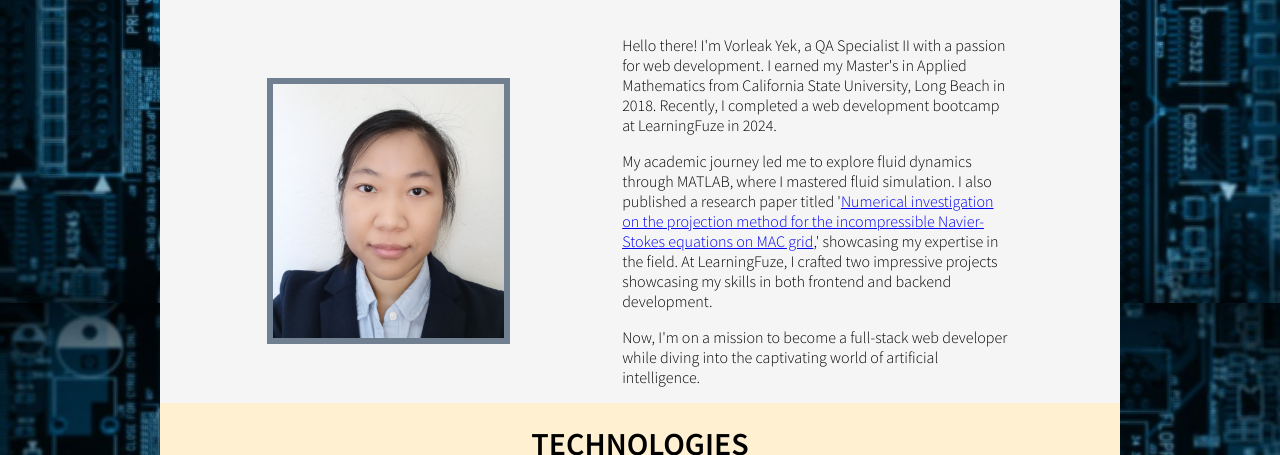
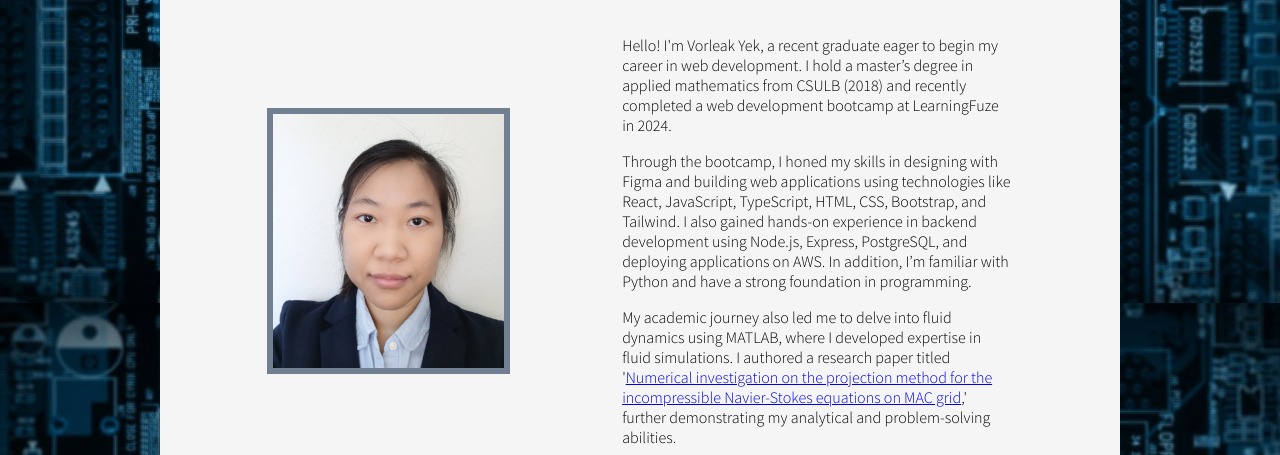
Before and after one commit to vorleakyek/my-portfolio, a website: page index.html in a window 1280 px wide. Shown: the part 497-952 px from the top of the page. Drawn offline with Linux system fonts and the light colour scheme.

Commit message:
update about me section

```diff
--- a/index.html
+++ b/index.html
@@ -27,17 +27,28 @@
       <h1 class="col-12">ABOUT ME</h1>
       <img class="col-3 about-image" src="assets/vorleak-yek.jpg" alt="Vorleak Yek Portrait">
       <div class="col-5 text-align-reset">
-        <p>Hello there! I'm Vorleak Yek, a QA Specialist II with a passion for web development. I earned my Master's in
-          Applied Mathematics from California State University, Long Beach in 2018. Recently, I completed a web
-          development bootcamp at LearningFuze in 2024.</p>
-        <p>My academic journey led me to explore fluid dynamics through MATLAB, where I mastered fluid simulation. I
-          also published a research paper titled '<a target="_blank"
+        <p>
+          Hello! I'm Vorleak Yek, a recent graduate eager to begin my career in web development. I hold a master’s degree in
+          applied mathematics from CSULB (2018) and recently completed a web development bootcamp at LearningFuze in
+          2024.
+        </p>
+        <p>
+          Through the bootcamp, I honed my skills in designing with Figma and building web applications using
+          technologies like
+          React, JavaScript, TypeScript, HTML, CSS, Bootstrap, and Tailwind. I also gained hands-on experience in
+          backend
+          development using Node.js, Express, PostgreSQL, and deploying applications on AWS. In addition, I’m familiar with
+          Python and have
+          a strong foundation in programming.
+        </p>
+        <p>My academic journey also led me to delve into fluid dynamics using MATLAB, where I developed expertise in
+          fluid
+          simulations. I authored a research paper titled '<a target="_blank"
             href="https://gradmath.org/wp-content/uploads/2020/10/Vorleak-Yek-GJM-2018.pdf">Numerical investigation on
-            the projection method for the incompressible Navier-Stokes equations on MAC grid</a>,' showcasing my
-          expertise in the field. At LearningFuze, I crafted two impressive projects showcasing my skills in both
-          frontend and backend development. </p>
-        <p>Now, I'm on a mission to become a full-stack web developer while diving into the captivating world of
-          artificial intelligence.</p>
+            the projection method for the incompressible Navier-Stokes equations on MAC grid</a>,' further demonstrating
+          my analytical and problem-solving abilities.
+        </p>
+
       </div>
       <div id="tech" class="row justify-evenly pb-50 tech-section">
         <h1 class="col-12">TECHNOLOGIES</h1>
@@ -65,7 +76,8 @@
             <div class="col-6 text-align-reset px-20">
               <p class="mt-0">
                 A full-stack e-commerce web application with a simple and intuitive interface, designed to make product
-                browsing seamless. Users can easily add items to their cart and complete online payments for a smooth shopping
+                browsing seamless. Users can easily add items to their cart and complete online payments for a smooth
+                shopping
                 experience.
               </p>
               <p><span class="bold">Technologies:</span> Node.js (Express), PostgreSQL, React.js, TypeScript, Tailwind,
@@ -81,20 +93,24 @@
           <div class="row mb-25 justify-center">
             <div class="col-3">
               <a href="http://ec2-204-236-133-145.us-west-1.compute.amazonaws.com/sign-up" target="_blank">
-                <img class="col-11" src="assets/Match-Master.png" alt="Match-Master" >
+                <img class="col-11" src="assets/Match-Master.png" alt="Match-Master">
               </a>
             </div>
             <div class="col-6 text-align-reset px-20">
               <p class="mt-0">
-                A full-stack Pokémon-themed matching card game app where users can log in and play across three difficulty levels.
-                Players can choose from three different card cover designs and compete to secure a spot on the top five leaderboard for
+                A full-stack Pokémon-themed matching card game app where users can log in and play across three
+                difficulty levels.
+                Players can choose from three different card cover designs and compete to secure a spot on the top five
+                leaderboard for
                 each level, showcasing the highest scores among all players.
               </p>
-              <p><span class="bold">Technologies:</span> Node.js (Express), PostgreSQL, React.js, TypeScript, React-Router, AWS
+              <p><span class="bold">Technologies:</span> Node.js (Express), PostgreSQL, React.js, TypeScript,
+                React-Router, AWS
               </p>
               <p>
                 <a class="margin-right" href="https://github.com/vorleakyek/match-master" target="_blank">GitHub</a>
-                <a href="http://ec2-204-236-133-145.us-west-1.compute.amazonaws.com/sign-up" target="_blank">Live Demo</a>
+                <a href="http://ec2-204-236-133-145.us-west-1.compute.amazonaws.com/sign-up" target="_blank">Live
+                  Demo</a>
               </p>
             </div>
           </div>
@@ -103,7 +119,7 @@
 
       <div id="projects-frontend" class="row justify-evenly projects-section">
         <div class="row flex-column">
-          <h2 class="bg-gray">Frontend:</h2>
+          <h2 class="bg-gray">Front-end:</h2>
           <div class="row mb-25 justify-center">
             <div class="col-3">
               <a href="https://vorleakyek.github.io/BoredNoMore/" target="_blank">
@@ -112,8 +128,10 @@
             </div>
             <div class="col-6 text-align-reset px-20">
               <p class="mt-0">
-                A front-end web application that helps users discover fun and exciting activities through a dynamic table of options and
-                a random activity generator for spontaneous suggestions. Users can search, filter, and save their favorite activities
+                A front-end web application that helps users discover fun and exciting activities through a dynamic
+                table of options and
+                a random activity generator for spontaneous suggestions. Users can search, filter, and save their
+                favorite activities
                 for easy access.
               </p>
               <p><span class="bold">Technologies:</span> Node.js (Express), PostgreSQL, React.js, TypeScript, Tailwind,
@@ -134,8 +152,10 @@
             </div>
             <div class="col-6 text-align-reset px-20">
               <p class="mt-0">
-                A front-end web application designed for coders to document their daily coding journey. Users can create notes with a
-                title, image, and detailed description, as well as edit or delete entries, offering a simple and organized way to track
+                A front-end web application designed for coders to document their daily coding journey. Users can create
+                notes with a
+                title, image, and detailed description, as well as edit or delete entries, offering a simple and
+                organized way to track
                 progress over time.
               </p>
               <p><span class="bold">Technologies:</span> HTML5, CSS3, JavaScript(ES6)
--- a/styles.css
+++ b/styles.css
@@ -99,6 +99,8 @@ body {
 
 .tech-section {
   background-color: #fff0d1;
+
+  /* #F9E2AF */
 }
 
 .projects-section {
```
